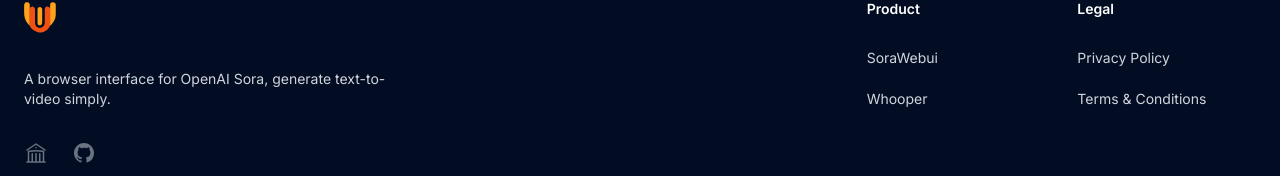
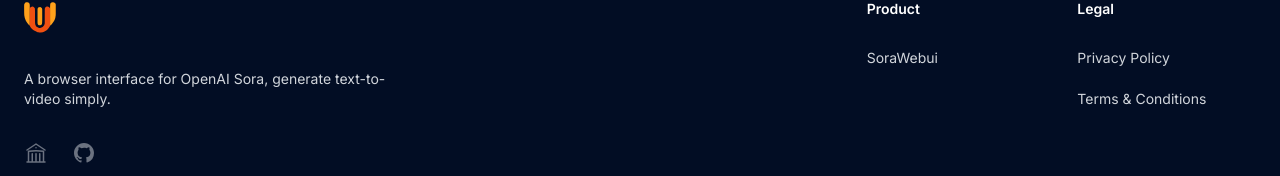
Before and after one commit to SoraWebui/SoraWebui, a Next.js app: page /en in a window 1280 px wide. Shown: the part 2086-2262 px from the top of the page. Built offline with nearby package versions, Linux system fonts and the light colour scheme; no server answers.

Commit message:
Footer.tsx

```diff
--- a/src/components/Footer.tsx
+++ b/src/components/Footer.tsx
@@ -3,8 +3,7 @@ import Link from "next/link";
 
 const navigation = {
   product: [
-    {name: 'SoraWebui', href: 'https://sorawebui.com'},
-    {name: 'Whooper', href: 'https://whooper.ai'},
+    {name: 'SoraWebui', href: 'https://sorawebui.com'}
   ],
   legal: [
     {name: 'Privacy Policy', href: '#'},
```
